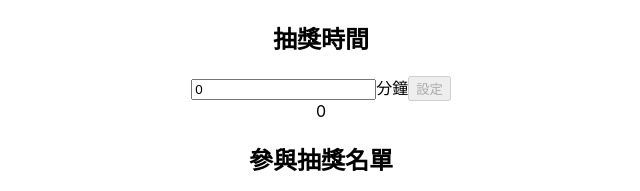
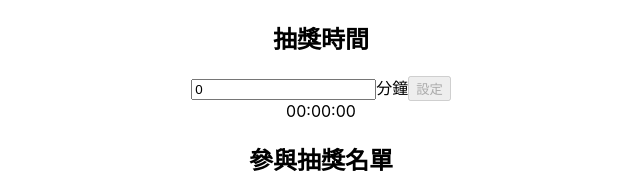
Before and after one commit to PotatoEater0127/langlive, a React (Create React App) app: page / in a window 1280 px wide. Shown: the top 191 px of the page, without its empty margins (319-959 px from the left). Built offline with nearby package versions, Linux system fonts and the light colour scheme.

Commit message:
feat: 建立HH:mm:ss的倒數計時:wq形式

```diff
--- a/src/features/countdown/CountDown.js
+++ b/src/features/countdown/CountDown.js
@@ -1,25 +1,34 @@
 import React, { useEffect, useState } from "react";
 import { useDispatch, useSelector } from "react-redux";
 import { setCurrent, tick, selectCurrentTime } from "./countDownSlice";
+import { formatTime } from "./utils";
 
 export function CountDown() {
   const [inputTime, setInputTime] = useState(0);
   const dispatch = useDispatch();
   const currentTime = useSelector(selectCurrentTime);
-  const isReady = isFinite(inputTime) && inputTime > 0;
+
+  const isValidInput = isFinite(inputTime) && inputTime > 0;
+  const isCounting = currentTime > 0;
+  const isDisabled = !isValidInput || isCounting;
 
   useEffect(() => {
     // 以1秒鐘為倒數計時單位
     const tickUnit = 1000;
+    let timer = null;
     if (currentTime >= tickUnit) {
-      setTimeout(() => {
+      timer = setTimeout(() => {
         dispatch(tick(tickUnit));
       }, tickUnit);
     }
-  }, [currentTime]);
+    return () => clearTimeout(timer);
+  }, [currentTime, dispatch]);
 
   const onSet = () => {
-    dispatch(setCurrent(inputTime));
+    // 以1分鐘為輸入單位，轉換成毫秒
+    const unit = 60000;
+    setInputTime(0);
+    dispatch(setCurrent(inputTime * unit));
   };
 
   return (
@@ -28,14 +37,19 @@ export function CountDown() {
       <input
         type="number"
         min="0"
-        value={inputTime}
-        onChange={(e) => setInputTime(e.target.value)}
+        value={String(inputTime)} // 轉成字串以避免leading zeros，參考https://tinyurl.com/5cu2xsup
+        onChange={(e) => {
+          setInputTime(e.target.value);
+        }}
+        onBlur={({ target: { value } }) => {
+          setInputTime(Math.floor(value));
+        }}
       />
       分鐘
-      <button disabled={!isReady} onClick={onSet}>
+      <button disabled={isDisabled} onClick={onSet}>
         設定
       </button>
-      <div>{currentTime}</div>
+      <div>{formatTime(currentTime)}</div>
     </div>
   );
 }
--- /dev/null
+++ b/src/features/countdown/utils.js
@@ -0,0 +1,11 @@
+export function formatTime(milliseconds) {
+  const seconds = Math.floor(milliseconds / 1000);
+  const minutes = Math.floor(seconds / 60);
+  const hours = Math.floor(minutes / 60);
+
+  const HH = String(hours % 24).padStart(2, "0");
+  const mm = String(minutes % 60).padStart(2, "0");
+  const ss = String(seconds % 60).padStart(2, "0");
+
+  return `${HH}:${mm}:${ss}`;
+}
```
